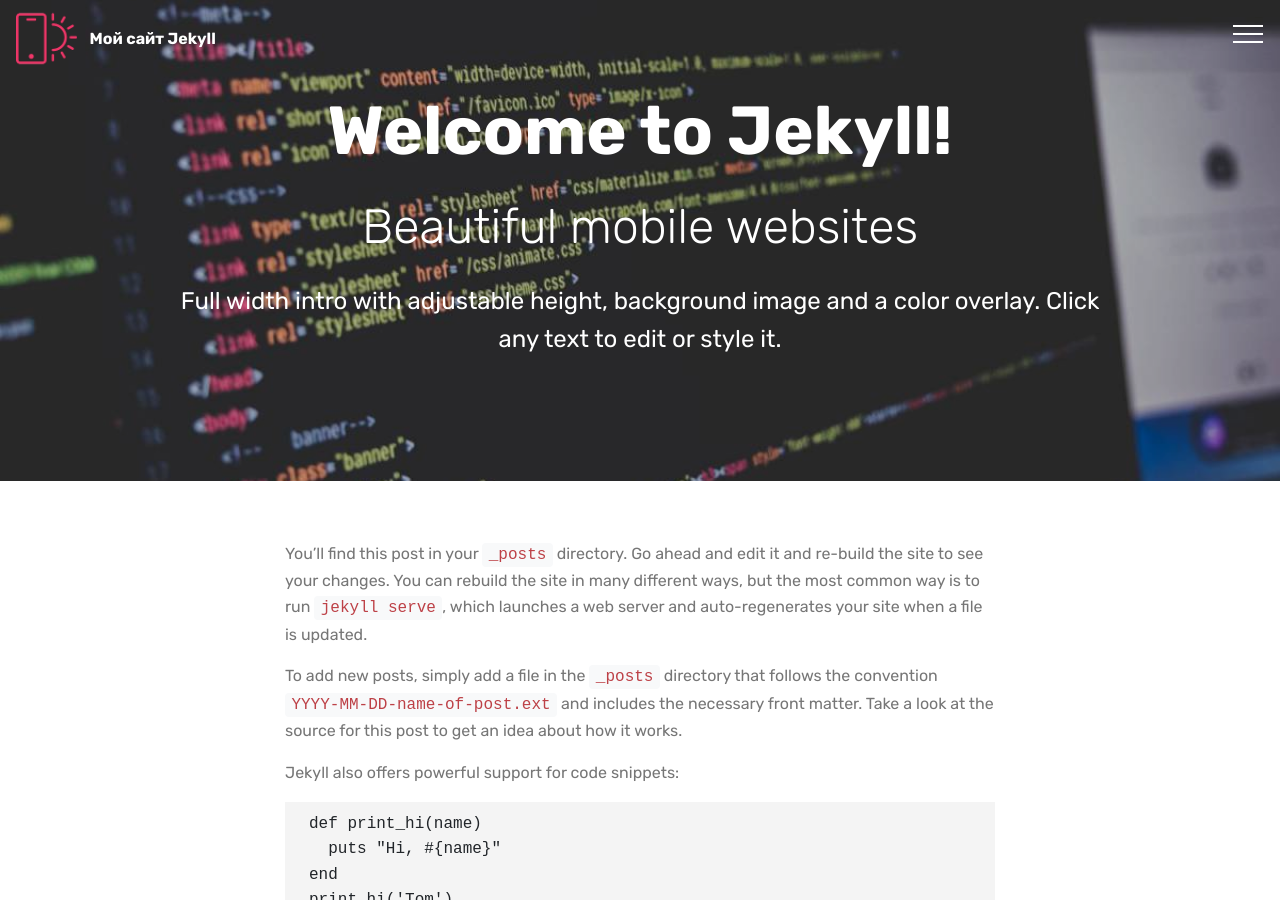
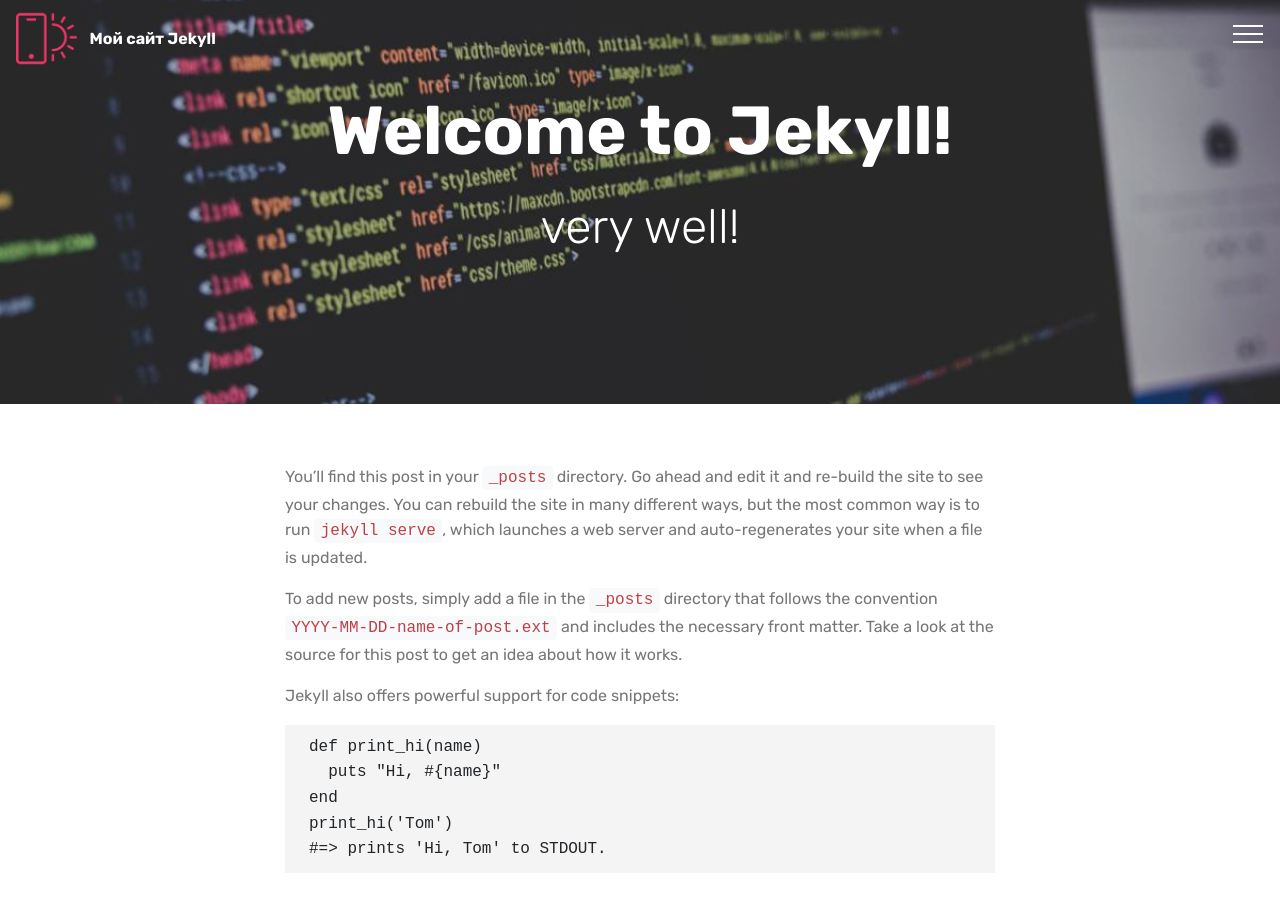
Before and after one commit to Daniil-Sokolov/jekyll-mobirise-tamplete, a Jekyll site: the page built from _posts/2017-09-09-welcome-to-jekyll-3.markdown, in a window 1280 px wide and 900 px high. Built offline with Jekyll 4.4.1, drawn with Linux system fonts in a browser that asks for light colours.

Commit message:
Initial commit

```diff
--- a/_includes/post-hero.html
+++ b/_includes/post-hero.html
@@ -14,10 +14,10 @@
                     {{ page.title | escape }}
                 </h1>
                 <h3 class="mbr-section-subtitle align-center mbr-light pb-3 mbr-fonts-style display-2">
-                    Beautiful mobile websites
+                    {{ page.subtitle | escape }}
                 </h3>
                 <p class="mbr-text align-center pb-3 mbr-fonts-style display-5">
-                    Full width intro with adjustable height, background image and a color overlay. Click any text to edit or style it.
+                    {{ page.description | escape }}
                 </p>
 
             </div>
--- a/_posts/2017-09-09-welcome-to-jekyll-8.markdown
+++ b/_posts/2017-09-09-welcome-to-jekyll-8.markdown
@@ -1,7 +1,8 @@
 ---
 layout: post
 title:  "Welcome to Jekyll!"
-subtitle: "very well!"
+subtitle: "Beautiful mobile websites"
+description: "Full width intro with adjustable height, background image and a color overlay. Click any text to edit or style it."
 date:   2017-09-12
 categories: jekyll update
 image_path: /jekyll-mobirise-tamplete/assets/images/background514.jpg
```
